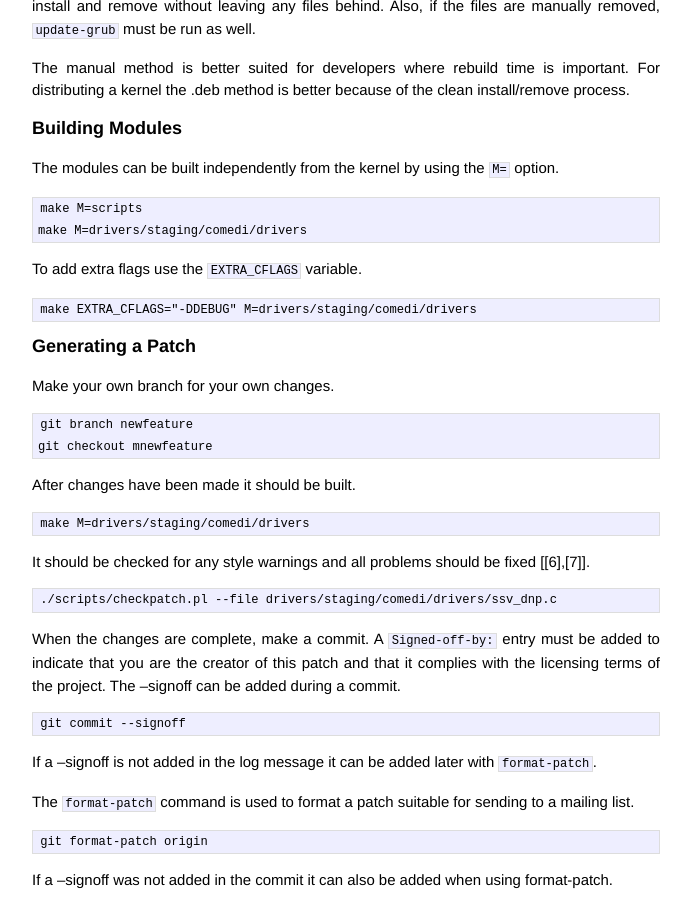
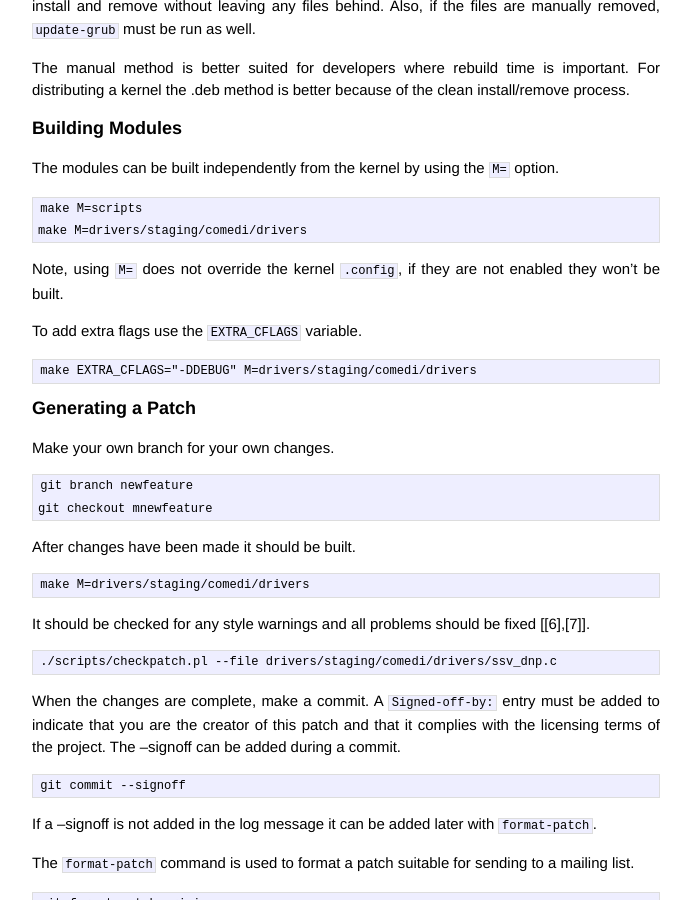
Before and after one commit to jmahler/jmahler.github.io, a Jekyll site: the page built from _posts/2014-04-08-kernel.md, in a window 1280 px wide and 900 px high, scrolled down 1733 px. Shown: the whole window, without its empty margins (294-985 px from the left). Built offline with Jekyll 4.4.1, drawn with Linux system fonts in a browser that asks for light colours; Markdown is read by kramdown in place of the engine named in the settings.

Commit message:
note about M= requiring .config in order to build

```diff
--- a/_posts/2014-04-08-kernel.md
+++ b/_posts/2014-04-08-kernel.md
@@ -108,6 +108,9 @@ option.
 
     make M=scripts
     make M=drivers/staging/comedi/drivers
+
+Note, using `M=` does not override the kernel `.config`, if they are not
+enabled they won't be built.
 
 To add extra flags use the `EXTRA_CFLAGS` variable.
 
```
